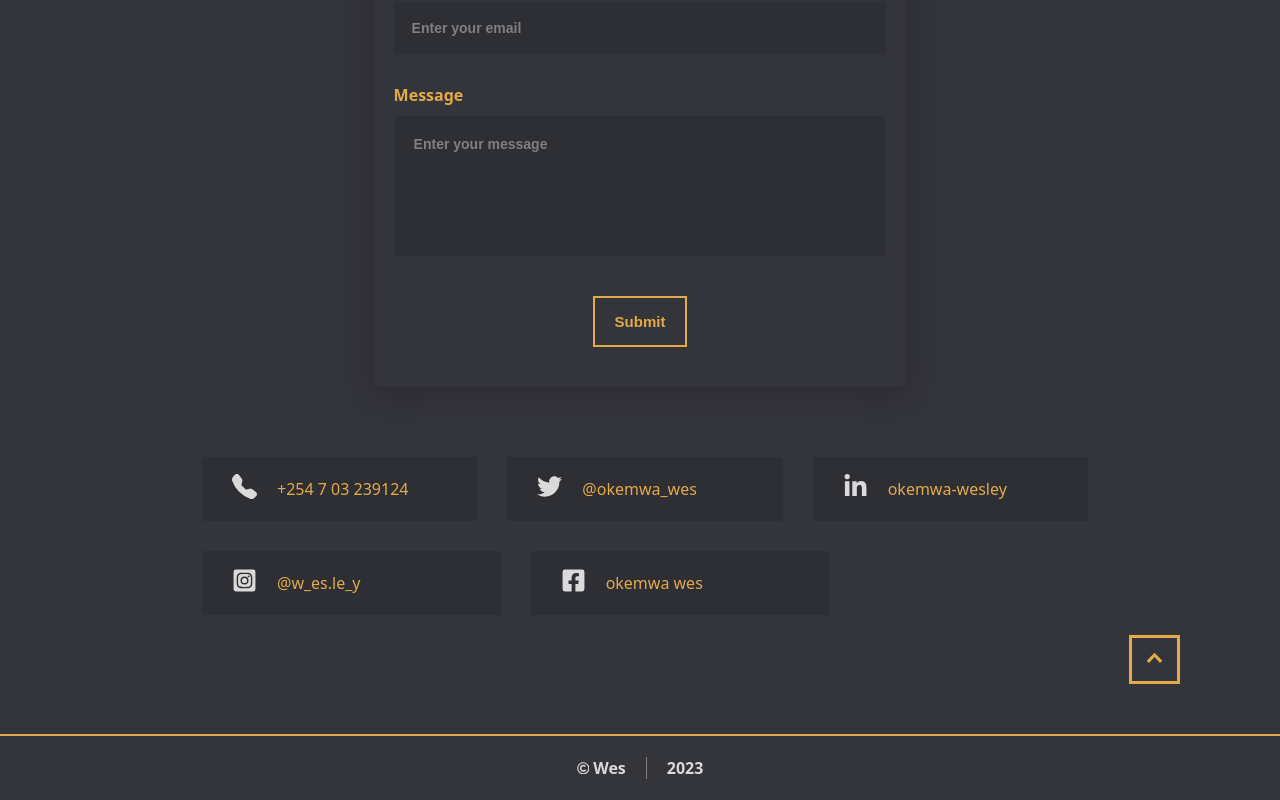
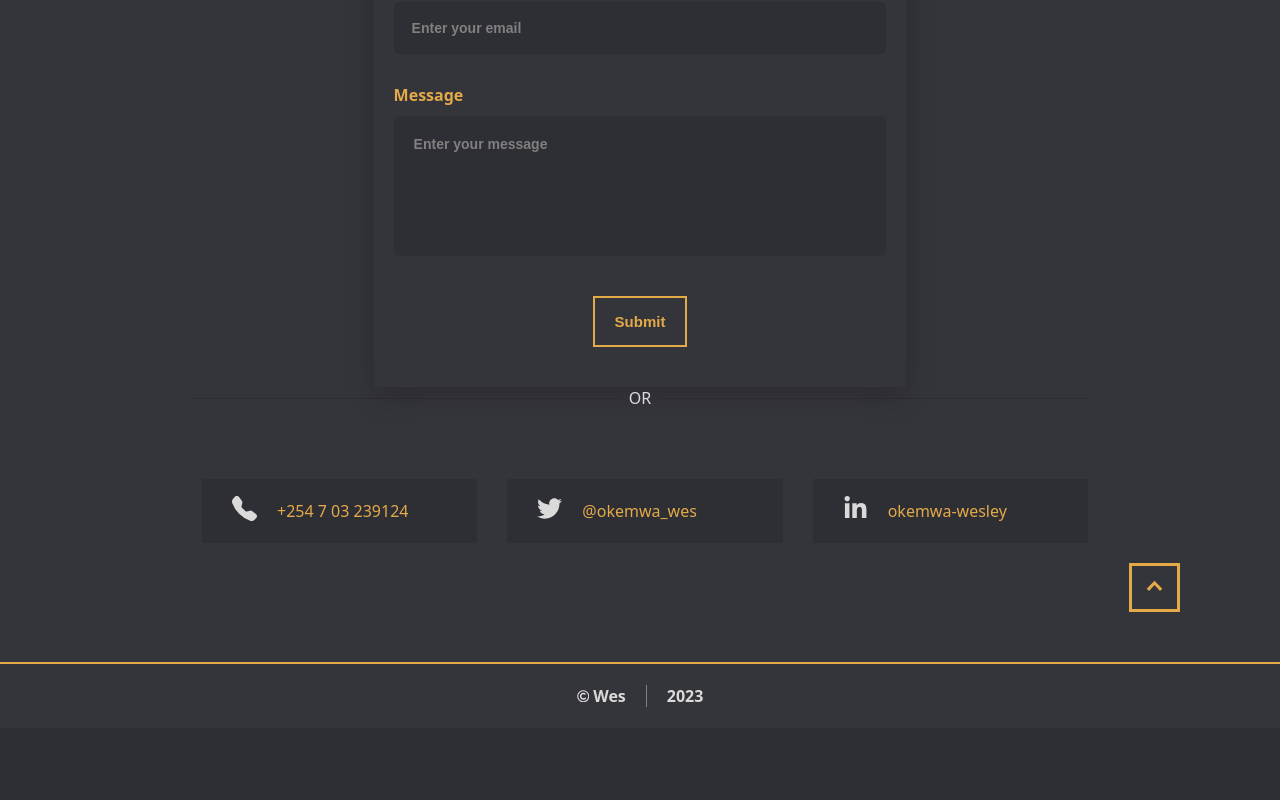
Before and after one commit to 1wes/Wes-Portfolio, a React (Create React App) app: page / in a window 1280 px wide. Shown: the part 3392-4192 px from the top of the page. After the commit the page ends 4120 px from the top, so only its background shows below. Built offline with nearby package versions, Linux system fonts and the light colour scheme.

Commit message:
provide more contact info options using a divider

```diff
--- a/src/components/contact.js
+++ b/src/components/contact.js
@@ -8,6 +8,7 @@ import { FaFacebookSquare, FaInstagramSquare, FaLinkedinIn, FaTwitter } from "re
 import { GoChevronUp } from "react-icons/go";
 import { SectionHeader } from "./services";
 import axios from '../baseurl';
+import { Divider } from "@mui/material";
 
 let ContactDescription=()=>{
 
@@ -140,15 +141,12 @@ let Contact=()=>{
                     <ContactDescription/>
                     <ContactForm onSubmit={submitForm} onNameChange={handleNameChange} onEmailChange={handleEmailChange}
                     onMessageChange={handleMessageChange} name={name} email={email} message={message} />
+                    <Divider role='presentation' className="contact-divider" >OR</Divider>
                     <CardSection id={`contact-card-section`}>
                         <CardRow>
                             <ContactCard contactIcon={<BsTelephoneFill/>} contact={`tel:+254 7 03 239124`} address={`+254 7 03 239124`} />
                             <ContactCard contactIcon={<FaTwitter/>} contact={`https://twitter.com/okemwa_wes`} address={`@okemwa_wes`} />
                             <ContactCard contactIcon={<FaLinkedinIn/>} contact={`https://www.linkedin.com/in/okemwa-wes/`} address={`okemwa-wesley`} />
-                        </CardRow>
-                        <CardRow>
-                            <ContactCard contactIcon={<FaInstagramSquare/>} contact={`https://z-p15.www.instagram.com/w_es.le_y/`} address={`@w_es.le_y`} />
-                            <ContactCard contactIcon={<FaFacebookSquare/>} contact={`https://web.facebook.com/wes.wesley.794`} address={`okemwa wes`}/>
                         </CardRow>
                     </CardSection>
                 </div>
```
